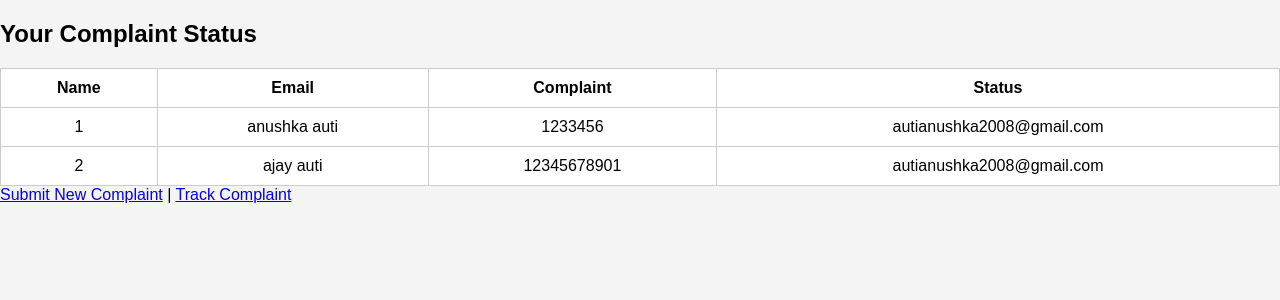
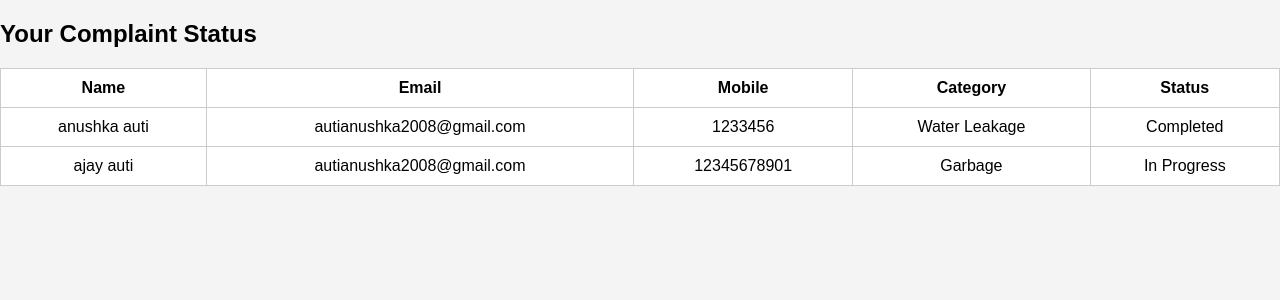
Before and after one commit to autianushka2008-dot/MunicipalComplaintSystem, a Flask app: page /user_dashboard/autianushka2008@gmail.com in a window 1280 px wide. Shown: the top 300 px of the page. Run offline with Flask 3, Linux system fonts and the light colour scheme; data comes from the database, SQL or seed files in the repository.

Commit message:
Update user_dashboard.html

```diff
--- a/templates/user_dashboard.html
+++ b/templates/user_dashboard.html
@@ -14,7 +14,8 @@
 <tr>
 <th>Name</th>
 <th>Email</th>
-<th>Complaint</th>
+<th>Mobile</th>
+<th>Category</th>
 <th>Status</th>
 </tr>
 
@@ -22,16 +23,14 @@
 
 <tr>
 
-<td>{{ row[0] }}</td>
 <td>{{ row[1] }}</td>
+<td>{{ row[3] }}</td>
 <td>{{ row[2] }}</td>
-<td>{{ row[3] }}</td>
+<td>{{ row[4] }}</td>
+<td>{{ row[8] }}</td>
 
 </tr>
 
 {% endfor %}
 
 </table>
-<a href="/submit">Submit New Complaint</a> | <a href="/track">Track Complaint</a>
-</body>
-</html>
```
